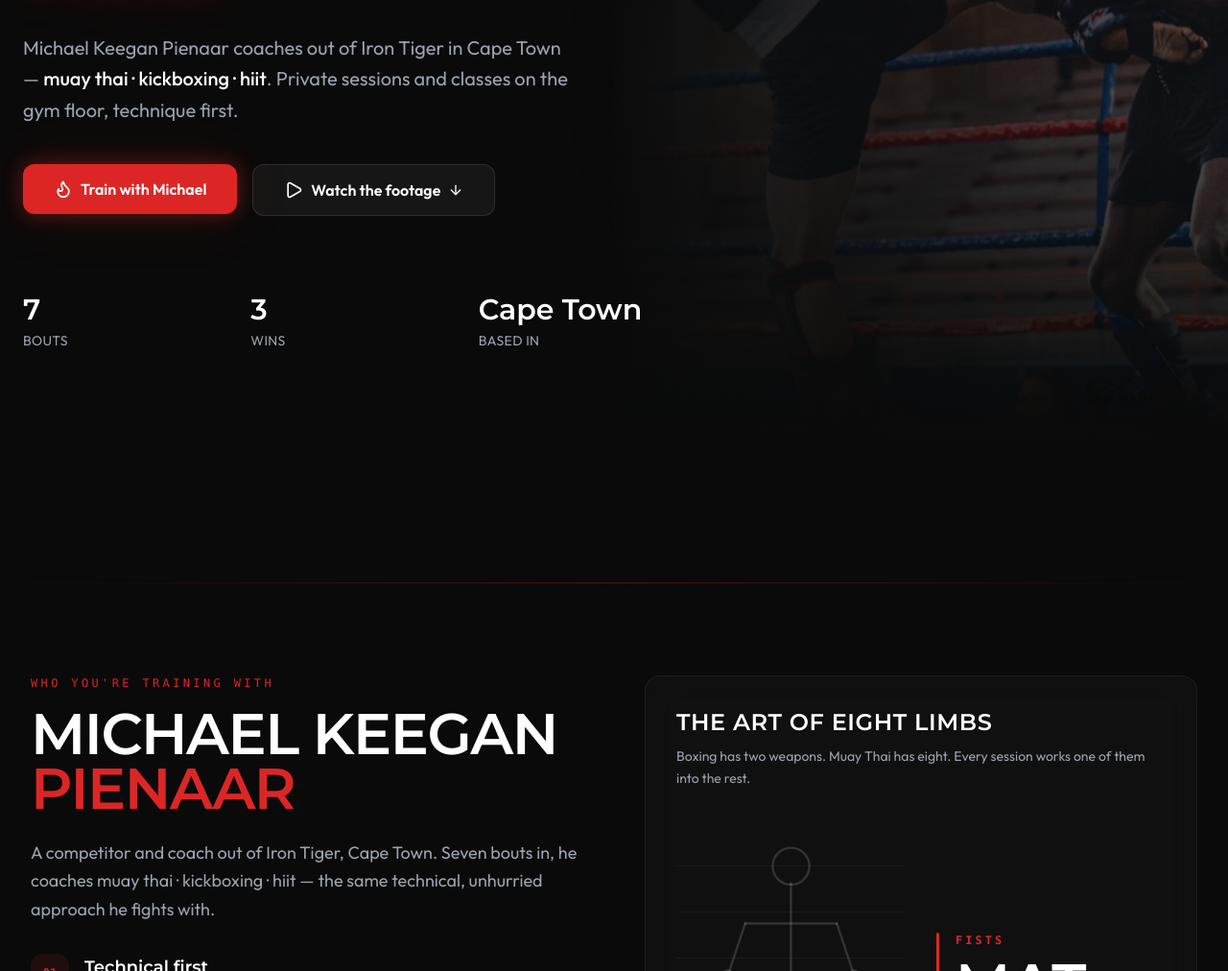
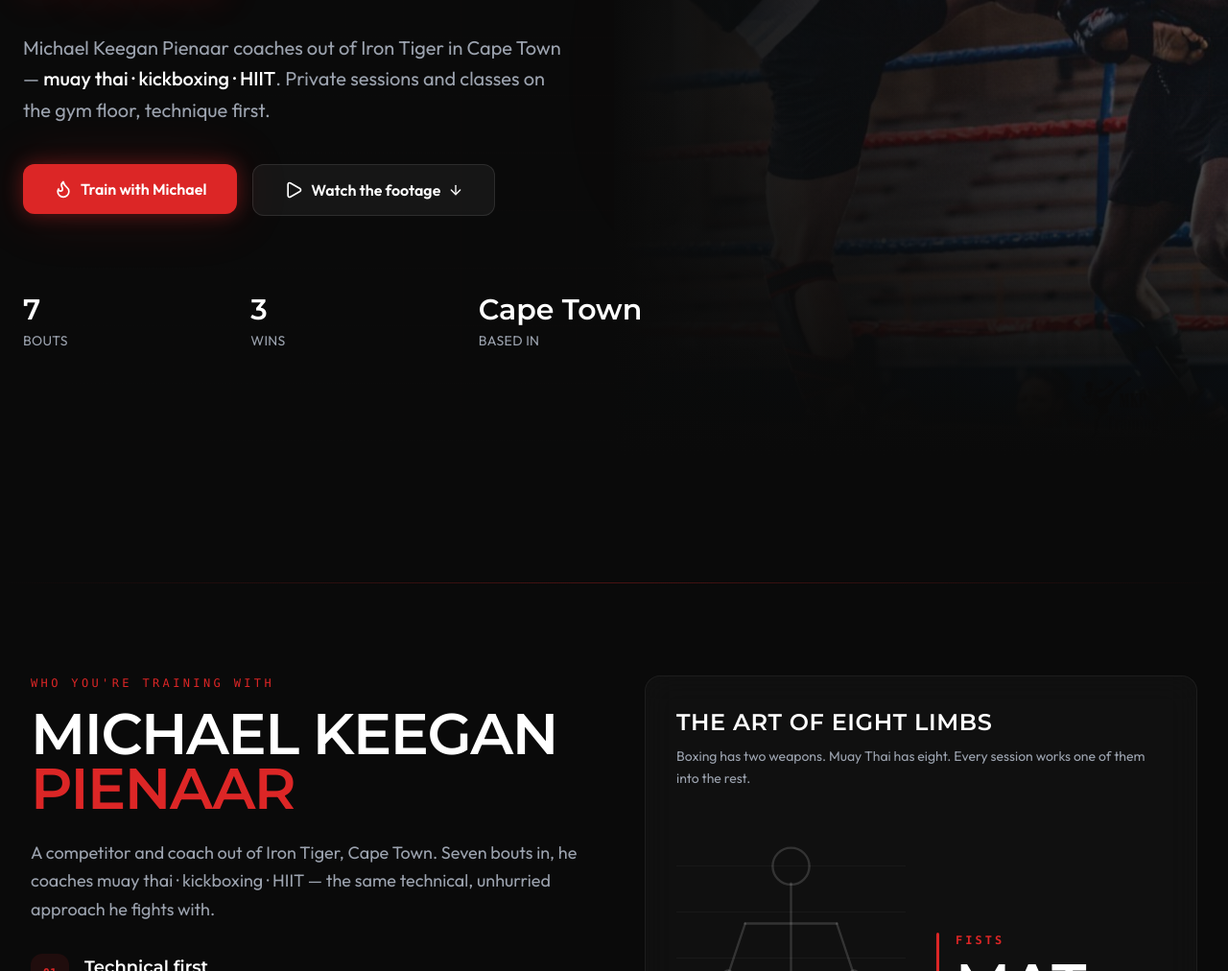
Before and after one commit to JacobSeatlholo/mkp-training, a Next.js app: page / in a window 1280 px wide. Shown: the part 321-1333 px from the top of the page at 96% size. Built offline with nearby package versions, Linux system fonts and the light colour scheme.

Commit message:
fix: capitalize HIIT across Hero and About sections

```diff
--- a/src/components/mkp/About.tsx
+++ b/src/components/mkp/About.tsx
@@ -57,7 +57,7 @@ export default function About() {
               <span className="text-primary">Pienaar</span>
             </h2>
             <p className="text-muted-foreground text-base sm:text-lg leading-relaxed mb-8 max-w-xl">
-              A competitor and coach out of Iron Tiger, Cape Town. Seven bouts in, he coaches muay thai · kickboxing · hiit — the same technical, unhurried approach he fights with.
+              A competitor and coach out of Iron Tiger, Cape Town. Seven bouts in, he coaches muay thai · kickboxing · HIIT — the same technical, unhurried approach he fights with.
             </p>
 
             {/* Values */}
--- a/src/components/mkp/Hero.tsx
+++ b/src/components/mkp/Hero.tsx
@@ -63,7 +63,7 @@ export default function Hero() {
             className="text-base sm:text-lg md:text-xl text-muted-foreground max-w-xl mb-10 leading-relaxed"
           >
             Michael Keegan Pienaar coaches out of Iron Tiger in Cape Town —{" "}
-            <span className="text-white font-medium">muay thai · kickboxing · hiit</span>. Private sessions and classes on the gym floor, technique first.
+            <span className="text-white font-medium">muay thai · kickboxing · HIIT</span>. Private sessions and classes on the gym floor, technique first.
           </motion.p>
 
           <motion.div
```
